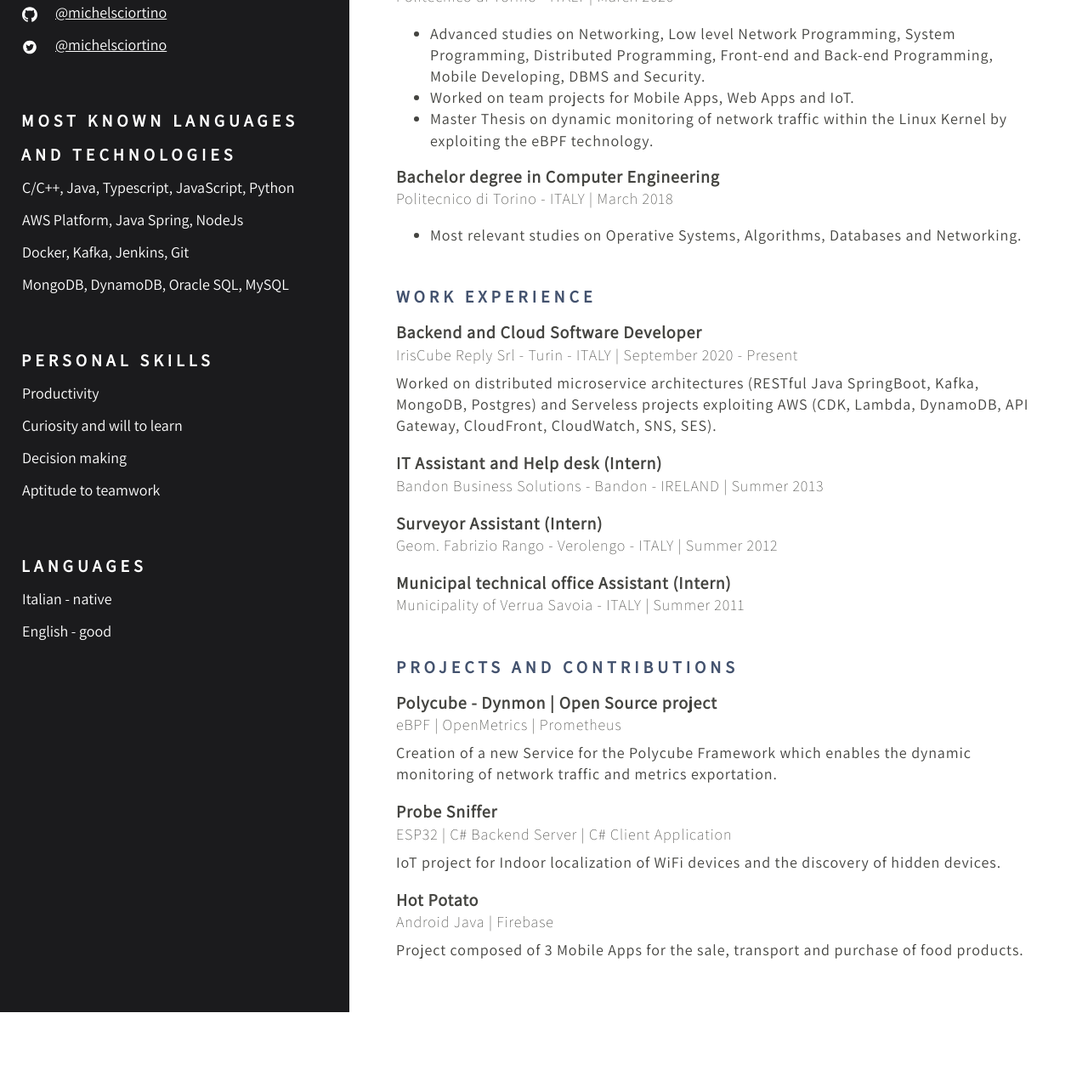
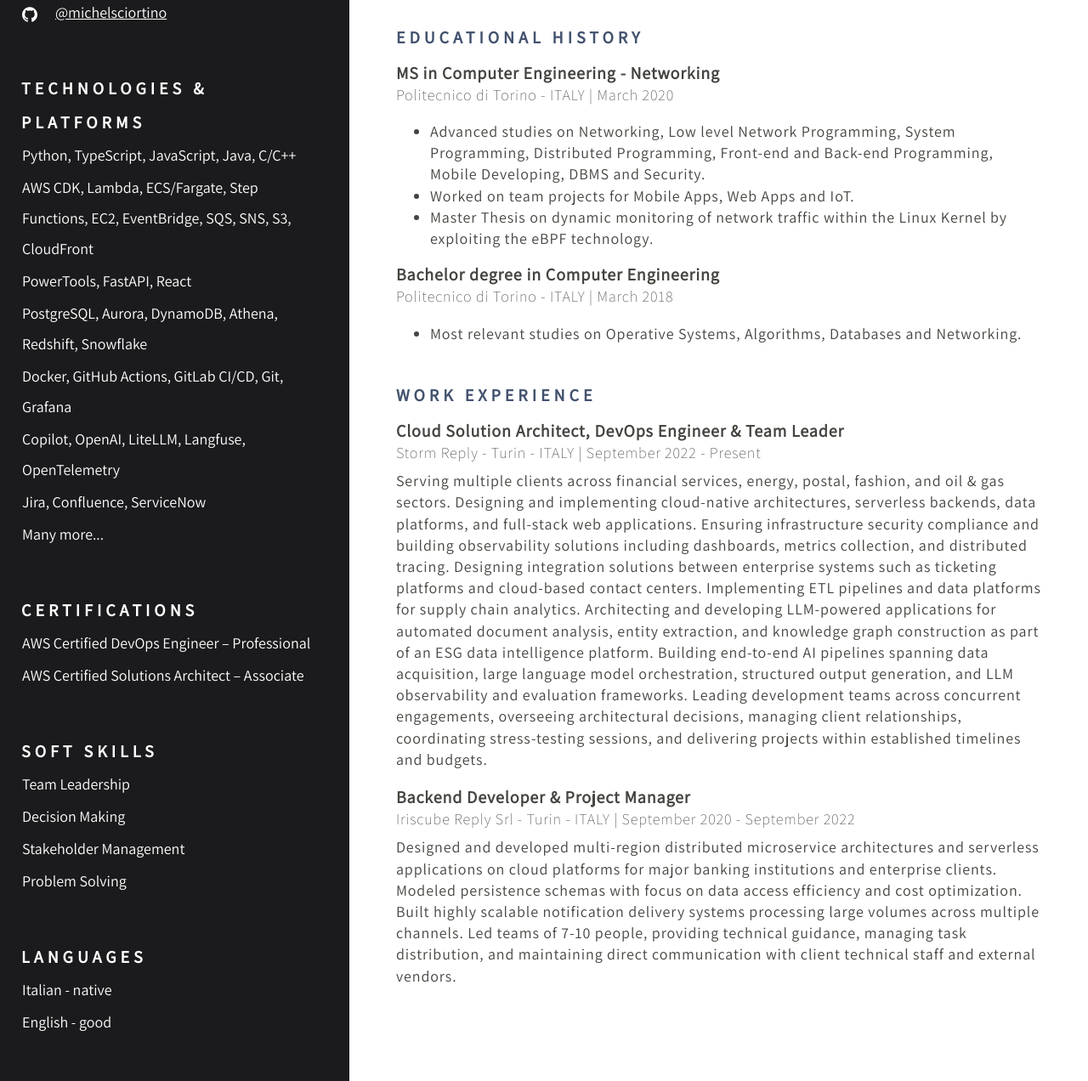
Before and after one commit to michelsciortino/michelsciortino.github.io, a plain HTML site: page index.html in a window 1280 px wide. Shown: the part 610-1882 px from the top of the page at 85% size. Before the commit the page ends 1801 px from the top, so only its background shows below. Drawn offline with Linux system fonts and the light colour scheme.

Commit message:
update 2026

```diff
--- a/index.html
+++ b/index.html
@@ -31,7 +31,7 @@
                     </g>
                   </svg>
                 </td>
-                <td>Verrua Savoia (TO), ITALY</td>
+                <td>Torino (TO), ITALY</td>
               </tr>
               <tr>
                 <td>
@@ -82,58 +82,74 @@
                   </svg></td>
                 <td><a href="https://github.com/michelsciortino">@michelsciortino</a></td>
               </tr>
+            </tbody>
+          </table>
+        </div>
+      </div>
+      <div class="section">
+        <span class='section-title'>Technologies & Platforms</span>
+        <div class="section-content">
+          <table>
+            <tbody>
               <tr>
-                <td><svg xmlns="http://www.w3.org/2000/svg" xmlns:xlink="http://www.w3.org/1999/xlink" version="1.1"
-                    x="0px" y="0px" viewBox="0 0 56.693 56.693" enable-background="new 0 0 56.693 56.693"
-                    xml:space="preserve" role="img" aria-label="Black Twitter Bird Logo Social Media Icon">
-                    <g>
-                      <path
-                        d="M28.348,5.157c-13.601,0-24.625,11.027-24.625,24.625c0,13.6,11.024,24.623,24.625,24.623   c13.6,0,24.623-11.023,24.623-24.623C52.971,16.184,41.947,5.157,28.348,5.157z M40.752,24.817   c0.014,0.266,0.019,0.533,0.019,0.803c0,8.201-6.242,17.656-17.656,17.656c-3.504,0-6.767-1.027-9.513-2.787   c0.485,0.057,0.979,0.086,1.479,0.086c2.908,0,5.584-0.992,7.707-2.656c-2.715-0.051-5.006-1.846-5.796-4.311   c0.378,0.074,0.767,0.11,1.167,0.11c0.566,0,1.114-0.073,1.635-0.217c-2.84-0.569-4.979-3.08-4.979-6.084   c0-0.026,0-0.053,0.001-0.08c0.836,0.466,1.793,0.744,2.811,0.777c-1.666-1.115-2.761-3.012-2.761-5.166   c0-1.137,0.306-2.204,0.84-3.12c3.062,3.754,7.634,6.226,12.792,6.483c-0.105-0.453-0.161-0.929-0.161-1.414   c0-3.426,2.778-6.205,6.206-6.205c1.785,0,3.397,0.754,4.529,1.959c1.414-0.277,2.742-0.795,3.941-1.506   c-0.466,1.45-1.448,2.666-2.73,3.433c1.257-0.149,2.453-0.483,3.565-0.977C43.018,22.849,41.965,23.942,40.752,24.817z" />
-                    </g>
-                  </svg></td>
-                <td><a href="https://twitter.com/michelsciortino">@michelsciortino</a></td>
+                <td>Python, TypeScript, JavaScript, Java, C/C++</td>
+              </tr>
+              <tr>
+                <td>AWS CDK, Lambda, ECS/Fargate, Step Functions, EC2, EventBridge, SQS, SNS, S3, CloudFront</td>
+              </tr>
+              <tr>
+                <td>PowerTools, FastAPI, React</td>
+              </tr>
+              <tr>
+                <td>PostgreSQL, Aurora, DynamoDB, Athena, Redshift, Snowflake</td>
+              </tr>
+              <tr>
+                <td>Docker, GitHub Actions, GitLab CI/CD, Git, Grafana</td>
+              </tr>
+              <tr>
+                <td>Copilot, OpenAI, LiteLLM, Langfuse, OpenTelemetry</td>
+              </tr>
+              <tr>
+                <td>Jira, Confluence, ServiceNow</td>
+              </tr>
+              <tr>
+                <td>Many more...</td>
               </tr>
             </tbody>
           </table>
         </div>
       </div>
       <div class="section">
-        <span class='section-title'>Most known Languages and Technologies</span>
+        <span class='section-title'>Certifications</span>
         <div class="section-content">
           <table>
             <tbody>
               <tr>
-                <td>C/C++, Java, Typescript, JavaScript, Python</td>
+                <td>AWS Certified DevOps Engineer – Professional</td>
               </tr>
               <tr>
-                <td>AWS Platform, Java Spring, NodeJs</td>
-              </tr>
-              <tr>
-                <td>Docker, Kafka, Jenkins, Git</td>
-              </tr>
-              <tr>
-                <td>MongoDB, DynamoDB, Oracle SQL, MySQL</td>
+                <td>AWS Certified Solutions Architect – Associate</td>
               </tr>
             </tbody>
           </table>
         </div>
       </div>
       <div class="section">
-        <span class='section-title'>Personal skills</span>
+        <span class='section-title'>Soft Skills</span>
         <div class="section-content">
           <table>
             <tbody>
               <tr>
-                <td>Productivity</td>
+                <td>Team Leadership</td>
               </tr>
               <tr>
-                <td>Curiosity and will to learn</td>
+                <td>Decision Making</td>
               </tr>
               <tr>
-                <td>Decision making</td>
+                <td>Stakeholder Management</td>
               </tr>
               <tr>
-                <td>Aptitude to teamwork</td>
+                <td>Problem Solving</td>
               </tr>
             </tbody>
           </table>
@@ -161,12 +177,11 @@
         <div class="main-title-line">
           <div></div>
         </div>
-        <span class="main-subtitle">MSc in Computer Engineer</span>
+        <span class="main-subtitle">AWS Cloud Architect, DevOps Engineer & Team Leader</span>
       </div>
       <div class="section">
         <span class="section-title">Personal Profile</span>
-        <div class="section-content">Extremely motivated to get the job done quickly and to provide quality results.
-          Always interested in learning new things and open to new challenges.</div>
+        <div class="section-content">AWS Certified DevOps Engineer (Professional) and Solutions Architect (Associate) with over 3.5 years of experience designing, building, and managing cloud-native solutions on AWS and 5 years of enterprise backend development. Experienced in serverless microservices architecture, Infrastructure as Code (AWS CDK), event-driven systems, CI/CD automation, and team leadership across financial services, banking, and energy sectors.</div>
       </div>
       <div class="section">
         <span class="section-title">Educational History</span>
@@ -196,48 +211,32 @@
         <span class="section-title">Work Experience</span>
         <div class="section-content">
           <div class="project">
-            <div class="title">Backend and Cloud Software Developer</div>
-            <div class="sub-title">IrisCube Reply Srl - Turin - ITALY | September 2020 - Present</div>
+            <div class="title">Cloud Solution Architect, DevOps Engineer & Team Leader</div>
+            <div class="sub-title">Storm Reply - Turin - ITALY | September 2022 - Present</div>
             <div class="content">
-              Worked on distributed microservice architectures (RESTful Java SpringBoot, Kafka, MongoDB, Postgres)
-              and Serveless projects exploiting AWS (CDK, Lambda, DynamoDB, API Gateway, CloudFront, CloudWatch, SNS,
-              SES).
+              Serving multiple clients across financial services, energy, postal, fashion, and oil & gas sectors.
+              Designing and implementing cloud-native architectures, serverless backends, data platforms, and full-stack web applications.
+              Ensuring infrastructure security compliance and building observability solutions including dashboards, metrics collection, and distributed tracing.
+              Designing integration solutions between enterprise systems such as ticketing platforms and cloud-based contact centers.
+              Implementing ETL pipelines and data platforms for supply chain analytics.
+              Architecting and developing LLM-powered applications for automated document analysis, entity extraction, and knowledge graph construction
+              as part of an ESG data intelligence platform. Building end-to-end AI pipelines spanning data acquisition, large language model orchestration,
+              structured output generation, and LLM observability and evaluation frameworks.
+              Leading development teams across concurrent engagements, overseeing architectural decisions, managing client relationships,
+              coordinating stress-testing sessions, and delivering projects within established timelines and budgets.
             </div>
           </div>
           <div class="project">
-            <div class="title">IT Assistant and Help desk (Intern)</div>
-            <div class="sub-title">Bandon Business Solutions - Bandon - IRELAND | Summer 2013</div>
-          </div>
-          <div class="project">
-            <div class="title">Surveyor Assistant (Intern)</div>
-            <div class="sub-title">Geom. Fabrizio Rango - Verolengo - ITALY | Summer 2012</div>
-          </div>
-          <div class="project">
-            <div class="title">Municipal technical office Assistant (Intern)</div>
-            <div class="sub-title">Municipality of Verrua Savoia - ITALY | Summer 2011</div>
-          </div>
-        </div>
-      </div>
-      <div class="section">
-        <span class="section-title">Projects and Contributions</span>
-        <div class="section-content">
-          <div class="project">
-            <div class="title">Polycube - Dynmon | Open Source project</div>
-            <div class="sub-title">eBPF | OpenMetrics | Prometheus</div>
-            <div class="content">Creation of a new Service for the Polycube Framework which enables the dynamic
-              monitoring of network traffic and metrics exportation.</div>
-          </div>
-          <div class="project">
-            <div class="title">Probe Sniffer</div>
-            <div class="sub-title">ESP32 | C# Backend Server | C# Client Application</div>
-            <div class="content">IoT project for Indoor localization of WiFi devices and the discovery of hidden
-              devices.</div>
-          </div>
-          <div class="project">
-            <div class="title">Hot Potato</div>
-            <div class="sub-title">Android Java | Firebase</div>
-            <div class="content">Project composed of 3 Mobile Apps for the sale, transport and purchase of food
-              products.</div>
+            <div class="title">Backend Developer & Project Manager</div>
+            <div class="sub-title">Iriscube Reply Srl - Turin - ITALY | September 2020 - September 2022</div>
+            <div class="content">
+              Designed and developed multi-region distributed microservice architectures and serverless applications on cloud platforms
+              for major banking institutions and enterprise clients.
+              Modeled persistence schemas with focus on data access efficiency and cost optimization.
+              Built highly scalable notification delivery systems processing large volumes across multiple channels.
+              Led teams of 7-10 people, providing technical guidance, managing task distribution, and maintaining direct communication
+              with client technical staff and external vendors.
+            </div>
           </div>
         </div>
       </div>
```
Also changed, not shown: picture.jpeg.
